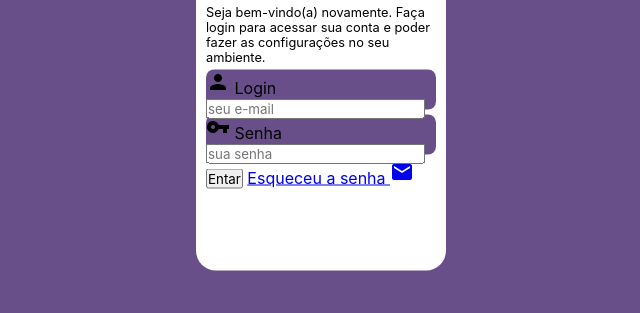
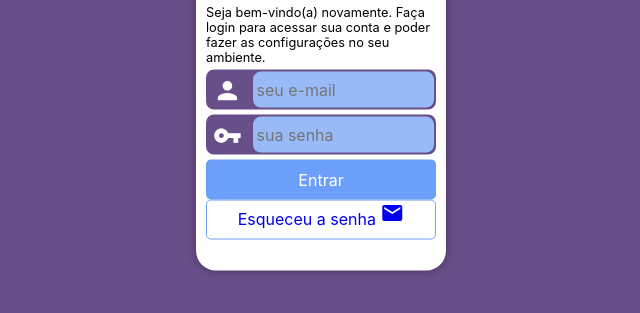
Before and after one commit to JoaoPedroArriaga/projeto-login, a plain HTML site: page index.html in a window 1280 px wide. Shown: the part 387-700 px from the top of the page, without its empty margins (319-959 px from the left). Drawn offline with Linux system fonts and the light colour scheme.

Commit message:
Atualização CSS

```diff
--- a/estilos/style.css
+++ b/estilos/style.css
@@ -2,27 +2,21 @@
 
 /*
     Paleta de cores
-    #4ecbd9 - Ciano
-    #4e73d9 - Azul
+    #6C9FFA - Azul
     #694F89 - Lilás
 */
-:root{
-    --cyan: #4ecbd9;
-    --blue: #4e73d9;
-    --lilac: #694F89;
-}
 
 *{
+    font-family: -apple-system, BlinkMacSystemFont, 'Segoe UI', Roboto, Oxygen, Ubuntu, Cantarell, 'Open Sans', 'Helvetica Neue', sans-serif;
     margin: 0px;
     padding: 0px;
-    font-family: -apple-system, BlinkMacSystemFont, 'Segoe UI', Roboto, Oxygen, Ubuntu, Cantarell, 'Open Sans', 'Helvetica Neue', sans-serif;
     box-sizing: border-box;
 }
 
 html, body{
     height: 100vh;
     width: 100vw;
-    background-color: var(--lilac);
+    background-color: #694F89;
 }
 
 main{
@@ -35,17 +29,18 @@ section#login{
     position: absolute;
     top: 50%;
     left: 50%;
+    transform: translate(-50%, -50%);
     overflow: hidden;
     background-color: white;
+    box-shadow: 0px 0px 10px rgba(0, 0, 0, 0.35);
     width: 250px;
     height: 515px;
     border-radius: 20px;
-    transform: translate(-50%, -50%);
 }
 
 div#img{
     display: block;
-    background: var(--lilac) url("../imagens/pattern.jpg") no-repeat left top;
+    background: #694F89 url("../imagens/pattern.jpg") no-repeat left top;
     background-size: cover;
     height: 200px;
 }
@@ -62,13 +57,57 @@ div#form>h1{
 
 div#form>p{
     font-size: 0.8em;
- }
+}
 
- .campo{
-    background-color: var(--lilac);
+form>input{
+    display: block;
+    background-color: #6C9FFA;
+    border-radius: 5px;
+    width: 100%;
+    height: 40px;
+    font-size: 1em;
+    color: white;
+    border: 0px;
+}
+
+form>a{
+    display: block;
+    text-decoration: none;
+    text-align: center;
+    border: 1px solid #6C9FFA;
+    border-radius: 5px;
+    width: 100%;
+    height: 40px;
+}
+
+.campo{
+    background-color: #694F89;
+    border: 2px solid #694F89;
     display: block;
     width: 100%;
     height: 40px;
     border-radius: 8px;
     margin: 5px 0px;
- }
+}
+
+.campo>i{
+    color: white;
+    font-size: 1.8em;
+    width: 40px;
+    padding: 5px;
+}
+
+.campo>label{
+    display: none;
+}
+
+.campo>input{
+    background-color: #98bbf8;
+    font-size: 1em;
+    width: calc(100% - 45px);
+    height: 100%;
+    border: 0px;
+    border-radius: 8px;
+    padding: 4px;
+    transform: translateY(-8.9px);
+}
--- a/index.html
+++ b/index.html
@@ -30,7 +30,7 @@
                         maxlength="20" required>
                     </div>
 
-                    <input type="submit" value="Entar">
+                    <input type="submit" value="Entrar">
                     <a href="#">Esqueceu a senha <i class="material-icons">mail</i></a>
                 </form>
             </div>
```
